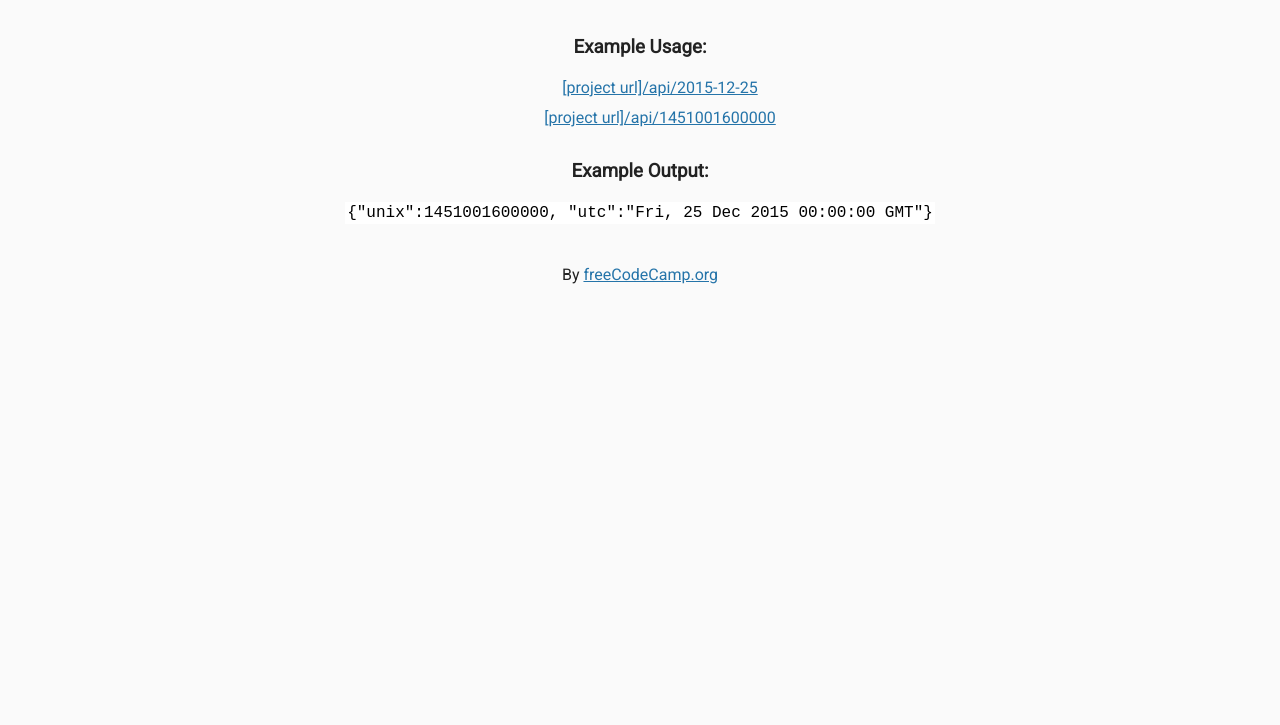
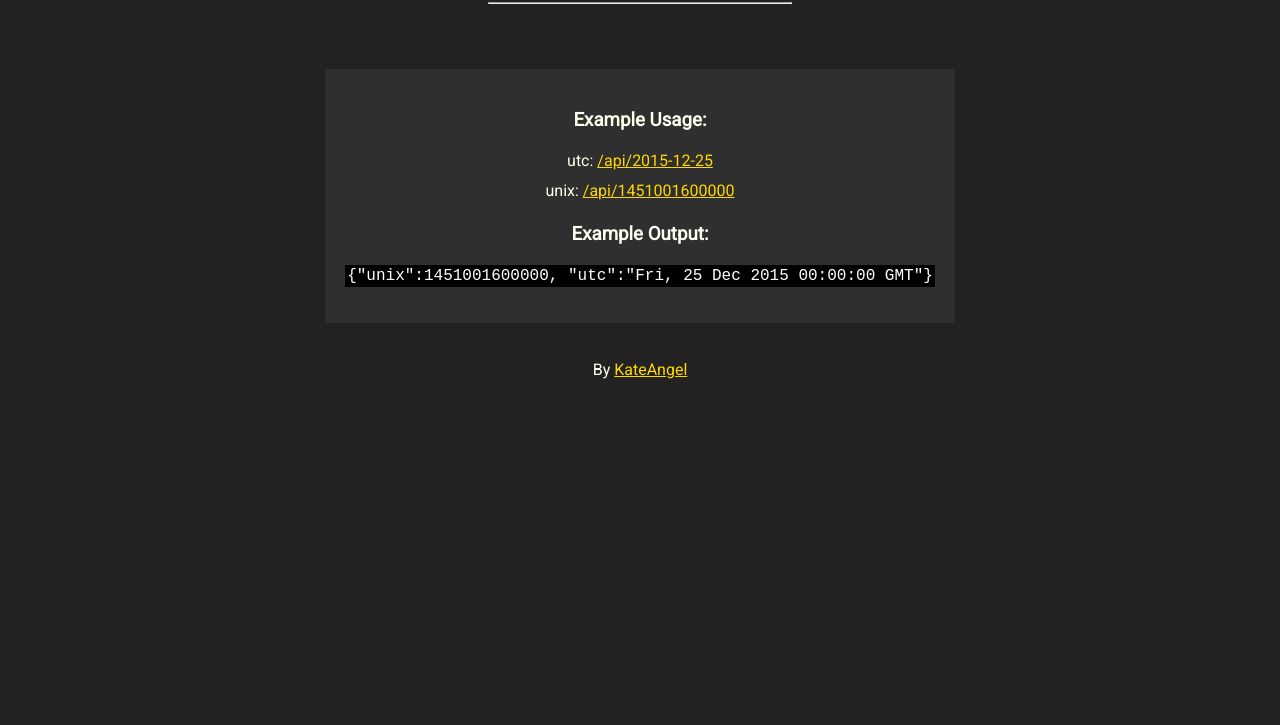
Before and after one commit to KateAngel/boilerplate-project-timestamp, a website: page views/index.html in a window 1280 px wide. Shown: the part 75-800 px from the top of the page. Drawn offline with nearby package versions, Linux system fonts and the light colour scheme; files that its build step writes are made by us from their sources.

Commit message:
feat: all tasks finished

```diff
--- a/index.js
+++ b/index.js
@@ -4,6 +4,11 @@
 // init project
 var express = require('express');
 var app = express();
+
+const getTimestamp = date => ({
+  unix: date.getTime(),
+  utc: date.toUTCString()
+});
 
 // enable CORS (https://en.wikipedia.org/wiki/Cross-origin_resource_sharing)
 // so that your API is remotely testable by FCC
@@ -18,15 +23,29 @@ app.get("/", function (req, res) {
   res.sendFile(__dirname + '/views/index.html');
 });
 
+app.get('/api',(req,res)=>{
+  let timestamp = getTimestamp(new Date());
+  res.end(JSON.stringify(timestamp));
+});
 
 // your first API endpoint...
-app.get("/api/hello", function (req, res) {
-  res.json({greeting: 'hello API'});
+app.get("/api/:date", (req, res) => {
+  const date = req.params.date;
+  let timestamp;
+  const unixCheck = date * 1;
+  let newDate = isNaN(unixCheck) ? new Date(date) : new Date(unixCheck);
+  if (!isNaN(newDate.getTime())) {
+    timestamp = getTimestamp(newDate);
+  } else {
+    timestamp = { error: "invalid date" };
+  }
+
+  res.end(JSON.stringify(timestamp));
 });
 
 
 
 // listen for requests :)
-var listener = app.listen(process.env.PORT, function () {
-  console.log('Your app is listening on port ' + listener.address().port);
+var listener = app.listen(process.env.PORT || 3000, function () {
+  console.log('Your app is listening on port http://localhost:' + listener.address().port);
 });
--- /dev/null
+++ b/public/style.scss
@@ -0,0 +1,53 @@
+/****** Main Styling ******/
+$bg-color-main: #222;
+
+
+body {
+	display: flex;
+	flex-direction: column;
+	font-family: 'Roboto', sans-serif;
+	font-size: 16px;
+	color: ivory;
+	background-color: $bg-color-main;
+	text-align: center;
+	line-height: 1.4em;
+	align-items: center;
+}
+
+.container {
+	padding: 20px;
+	margin-top: 40px;
+	background-color: lighten($bg-color-main, 5%);
+}
+
+h3 {
+ 	 margin-top: 20px;
+}
+
+hr {
+	margin: 25px;
+}
+
+.footer {
+	margin-top: 20px;
+}
+
+code {
+	font-family: monospace;
+	padding: 2px;
+	color: #fff;
+	background-color: black;
+}
+
+ul {
+    list-style-type: none;
+	padding: 0;
+}
+
+li {
+  	margin-bottom: 0.5em;
+}
+
+a {
+	color: gold;
+}
--- a/views/index.html
+++ b/views/index.html
@@ -9,13 +9,15 @@
    </head>
 
    <body>
-    <h1>Timestamp Microservice</h1>
-    <hr />
+    <div>
+      <h1>Timestamp Microservice</h1>
+      <hr />
+    </div>
     <div class="container">
       <h3>Example Usage:</h3>
       <ul>
-        <li><a href="api/2015-12-25">[project url]/api/2015-12-25</a></li>
-        <li><a href="api/1451001600000">[project url]/api/1451001600000</a></li>
+        <li>utc:  <a href="api/2015-12-25">/api/2015-12-25</a></li>
+        <li>unix: <a href="api/1451001600000">/api/1451001600000</a></li>
       </ul>
 
       <h3>Example Output:</h3>
@@ -25,7 +27,7 @@
     </div>
     <div class="footer">
       <p>
-        By <a href="https://www.freecodecamp.org/">freeCodeCamp.org</a>
+        By <a href="https://github.com/KateAngel/">KateAngel</a>
       </p>
     </div>
   </body>
```
Also changed, not shown: public/style.css, 2 other files.
